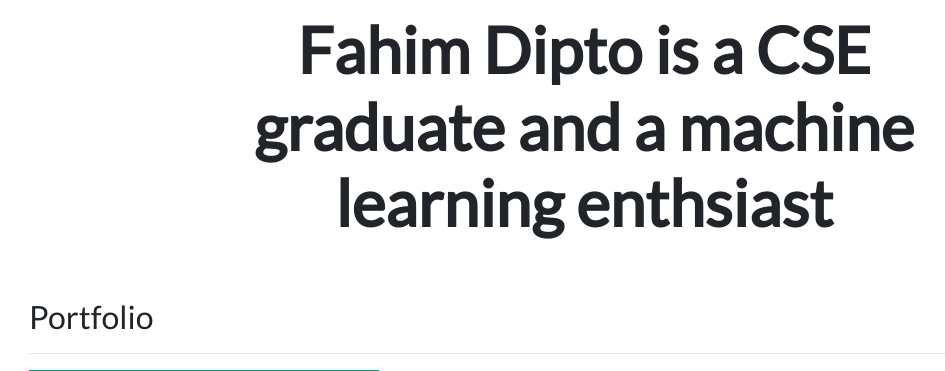
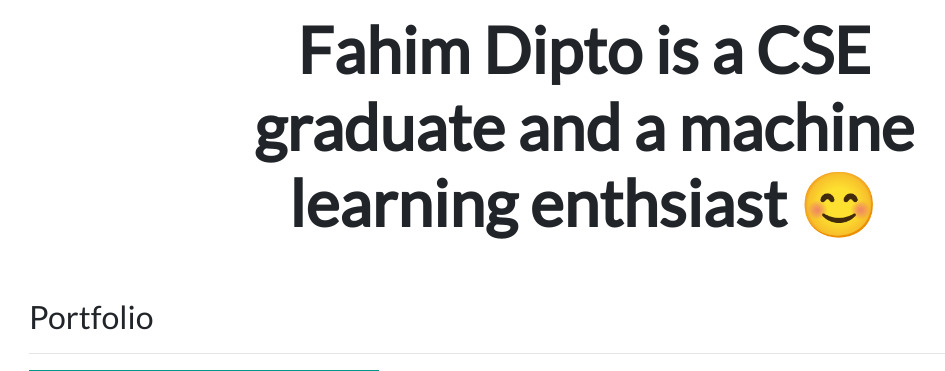
Before and after one commit to sultanparvez/personal_portfolio, a Django app: page / in a window 1280 px wide. Shown: the part 545-916 px from the top of the page, without its empty margins (56-1001 px from the left). Run offline with Django 3.2, Linux system fonts and the light colour scheme; data comes from the database, SQL or seed files in the repository; some libraries are stand-ins or nearby versions.

Commit message:
add emoji

```diff
--- a/portfolio/templates/portfolio/home.html
+++ b/portfolio/templates/portfolio/home.html
@@ -12,7 +12,7 @@
 
 <div class="row justify-content-center mb-3">
   <div class="col-md-9 text-center">
-    <h1 id="hometext" class="font-weight-bold">Fahim Dipto is a CSE graduate and a machine learning enthsiast </h1>
+    <h1 id="hometext" class="font-weight-bold">Fahim Dipto is a CSE graduate and a machine learning enthsiast 😊 </h1>
   </div>
 </div>
 
```
